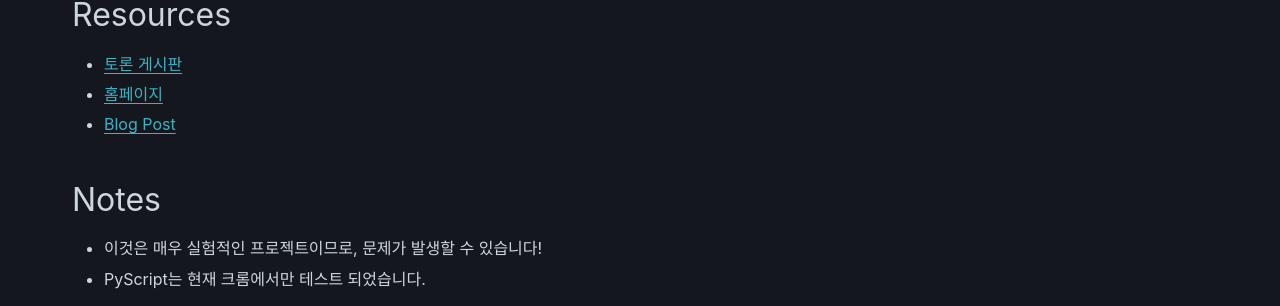
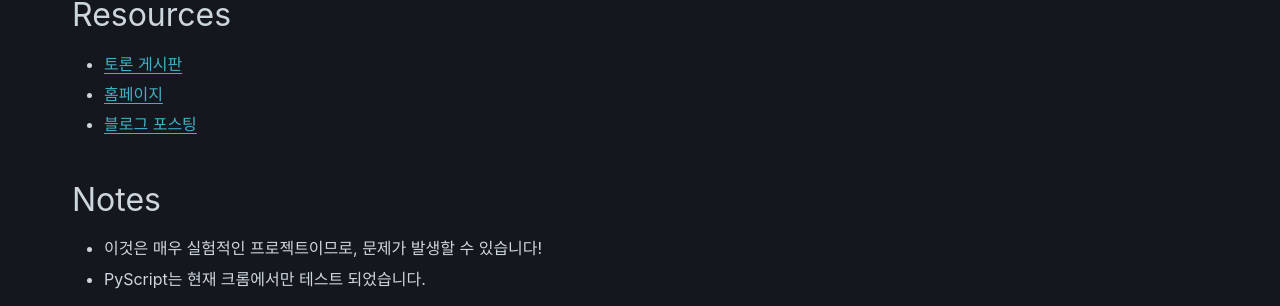
Before and after one commit to pyscript/pyscript, a Sphinx documentation site: the page built from docs/doc_kr/README.md, in a window 1280 px wide and 900 px high, scrolled down 920 px. Shown: the part 356-662 px from the top of the window. Built offline with Sphinx 7.4.7 and the PyData theme 0.15.4, drawn with Linux system fonts in a browser that asks for light colours.

Commit message:
Update docs/doc_kr/README.md
Co-authored-by: weensy <hello@weensy.dev>

```diff
--- a/docs/doc_kr/README.md
+++ b/docs/doc_kr/README.md
@@ -36,7 +36,7 @@ PyScript를 사용 하려면, 다음과 같이 html 페이지에 적절한 pyscr
 
 * [토론 게시판](https://community.anaconda.cloud/c/tech-topics/pyscript)
 * [홈페이지](https://pyscript.net/)
-* [Blog Post](https://engineering.anaconda.com/2022/04/welcome-pyscript.html)
+* [블로그 포스팅](https://engineering.anaconda.com/2022/04/welcome-pyscript.html)
 
 ## Notes
 
```
